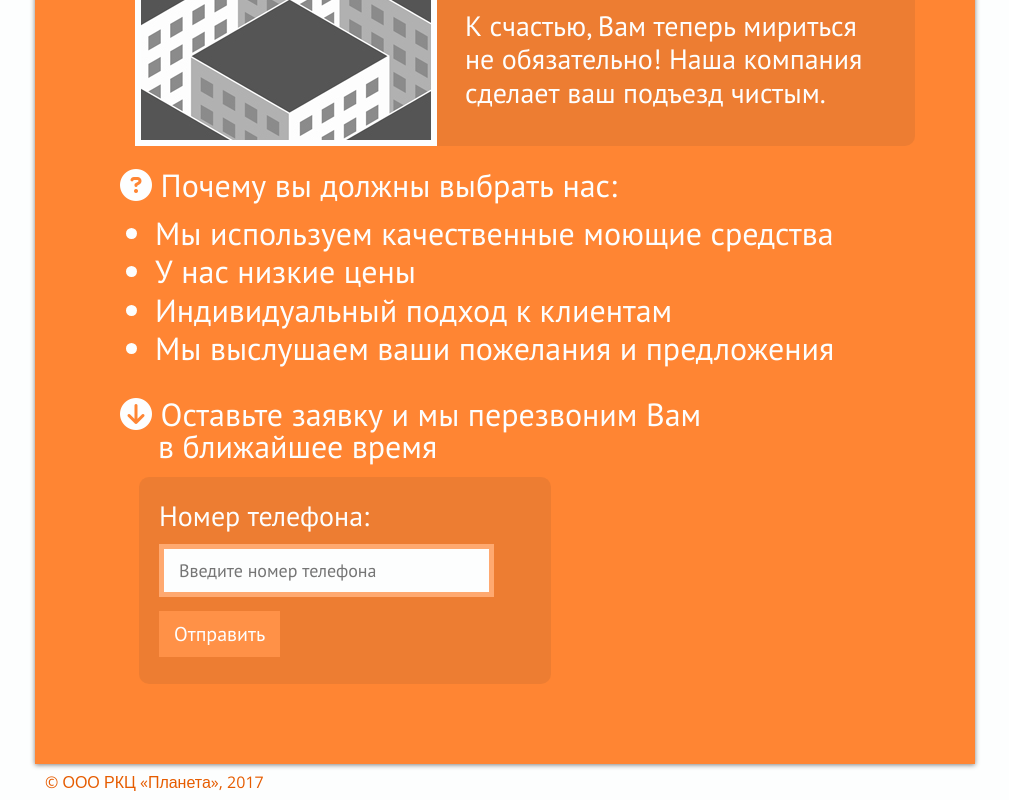
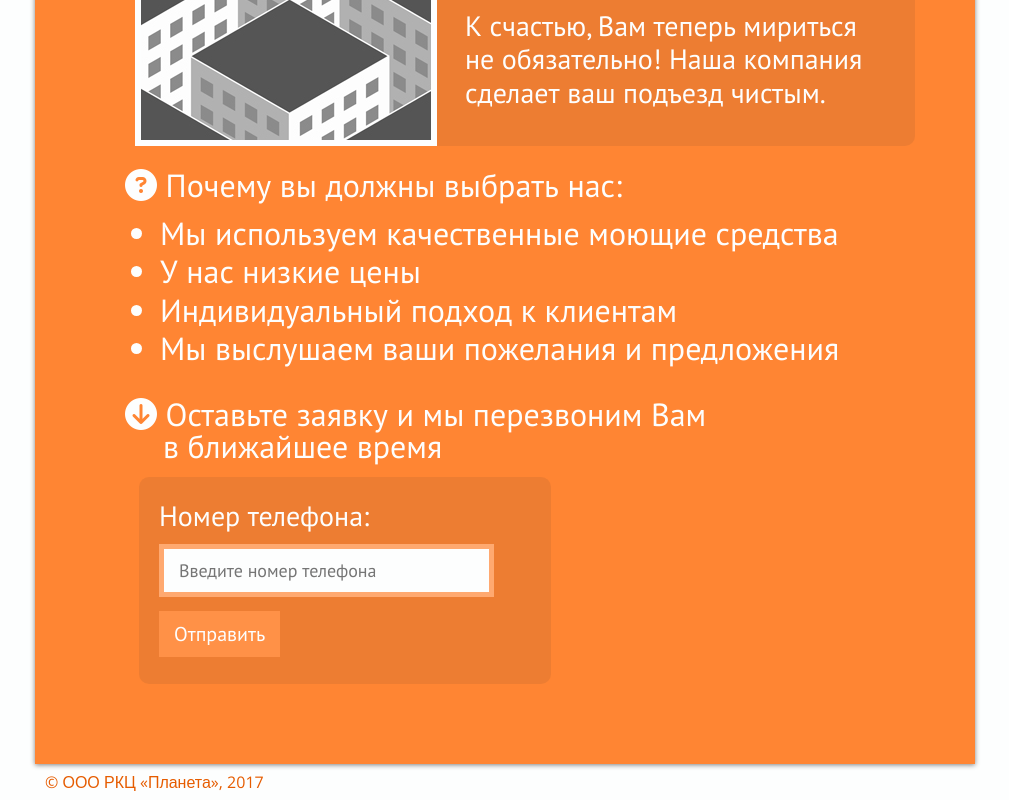
Before and after one commit to Shalfeei/depricatedShalfeei.github.io, a plain HTML site: page index.html in a window 1280 px wide. Shown: the part 538-1338 px from the top of the page, without its empty margins (135-1144 px from the left). Drawn offline with nearby package versions, Linux system fonts and the light colour scheme.

Commit message:
ul margin fix

```diff
--- a/index.html
+++ b/index.html
@@ -78,7 +78,7 @@
 						</ul>
 					</article>
 				</div>
-				<div class="prefix_1 grid_8 suffix_3">
+				<div class="prefix_1 grid_8 suffix_1">
 					<p id="request"><i class="fa fa-arrow-circle-down" aria-hidden="true"></i> Оставьте заявку и мы перезвоним Вам<br><span id="request_kostil">в ближайшее время</span></p>
 					<div class="request_style">
 						<form method="POST" action="http://formspree.io/ooo.rkc.planeta@gmail.com">
--- a/stylesheet/style.css
+++ b/stylesheet/style.css
@@ -108,12 +108,13 @@ a {
 }
 
 #clear_p {
-	margin-left: -5px;
+
 	font-size: 32px;
 	text-indent: 0px;
 	margin-bottom: 10px;
 }
 .main article ul {
+	margin-left: 5px;
 	font-size: 32px;
 	line-height: 1.2em;
 }
@@ -165,7 +166,7 @@ td {
 }
 #request {
 	font: 32px/1em 'PT Sans', sans-serif;
-	margin: 0 0 10px -5px;
+	margin: 0 0 10px 0px;
 }
 #request_kostil {
 	margin-left: 38px;
```
